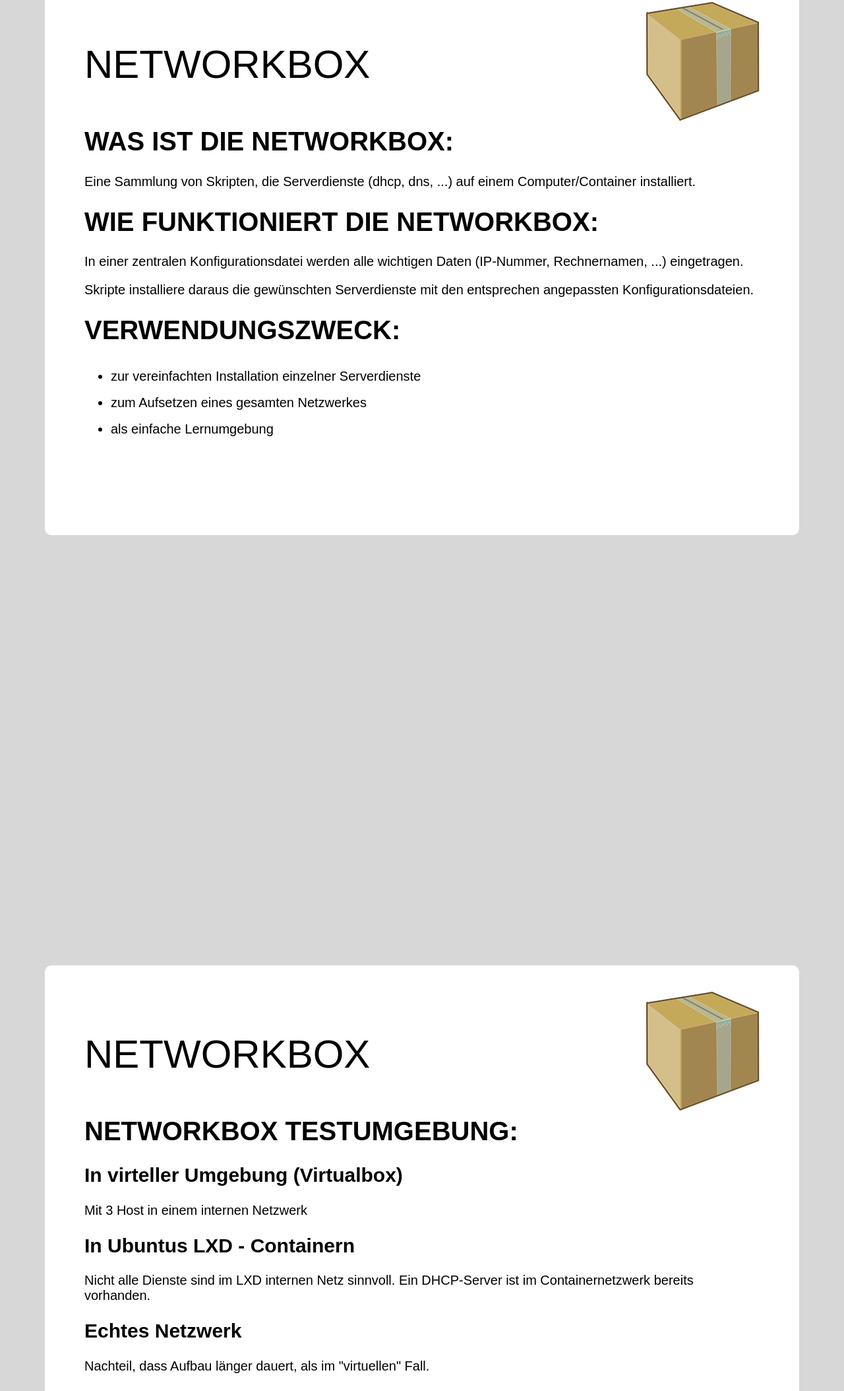
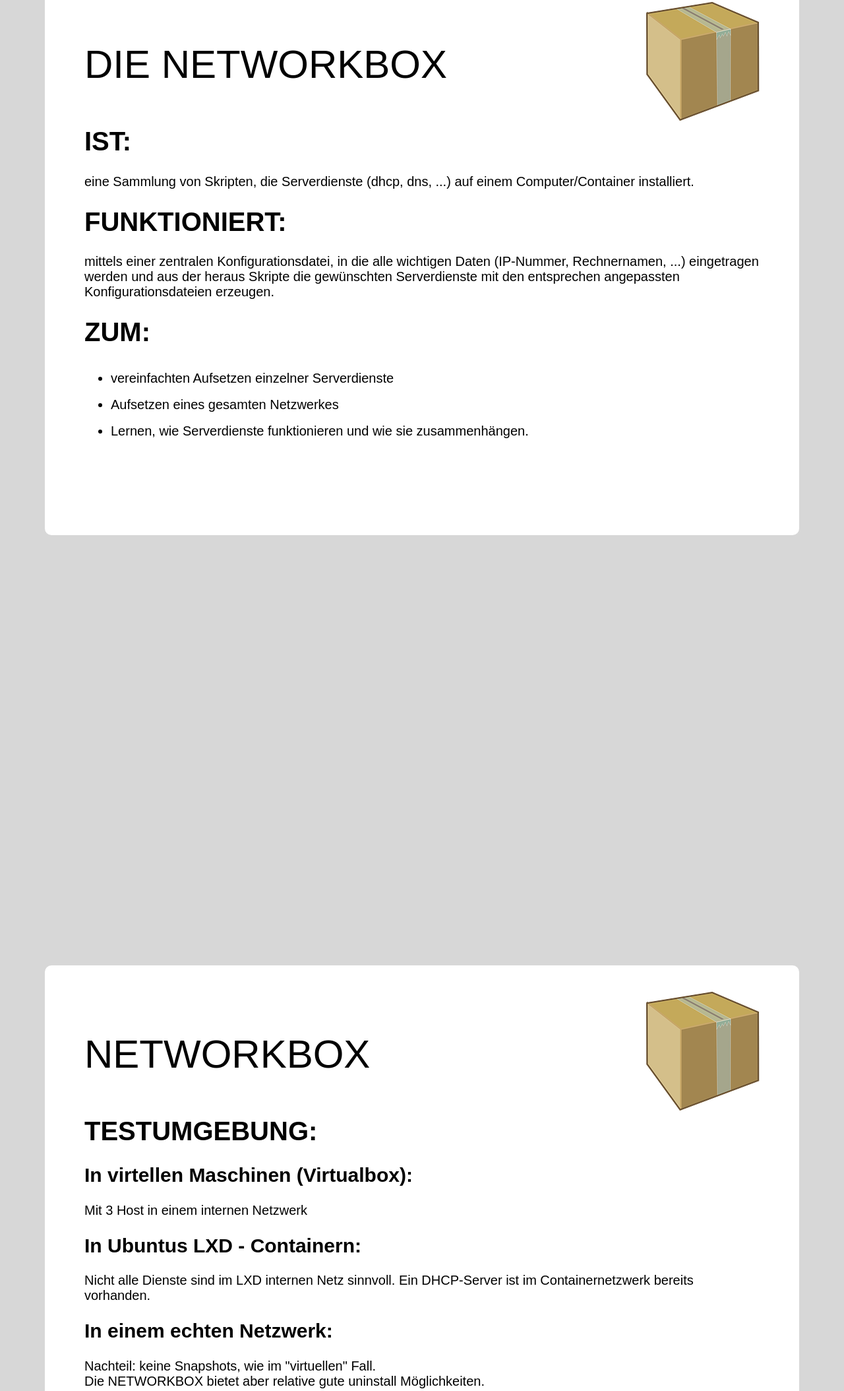
Before and after one commit to edvapp/networkbox, a plain HTML site: page presentation/overview.html in a window 1280 px wide. Shown: the part 13-2121 px from the top of the page at 66% size. Drawn offline with Linux system fonts and the light colour scheme.

Commit message:
better overview.html for presentation

```diff
--- a/presentation/overview.html
+++ b/presentation/overview.html
@@ -12,22 +12,23 @@
 <div id="impress">
 
 <!-- Line 1 y = -3000 -->
+
 	<div class="step slide-big" data-x="-3000" data-y="-3000">
 		<div class="gotoOverview"><a href="#overview"><img src="pictures/networkbox.png" alt="the networkbox" style="float:right"></a></div>
-		<p class="title">NETWORKBOX</p>
+		<p class="title">DIE NETWORKBOX</p>
 
-		<h1>WAS IST DIE NETWORKBOX:</h1>
-		<p>Eine Sammlung von Skripten, die Serverdienste (dhcp, dns, ...) auf einem Computer/Container installiert.</p>
+		<h1>IST:</h1>
+		<p>eine Sammlung von Skripten, die Serverdienste (dhcp, dns, ...) auf einem Computer/Container installiert.</p>
 
-		<h1>WIE FUNKTIONIERT DIE NETWORKBOX:</h1>
-		<p>In einer zentralen Konfigurationsdatei werden alle wichtigen Daten (IP-Nummer, Rechnernamen, ...) eingetragen.</p>
-		<p>Skripte installiere daraus die gewünschten Serverdienste mit den entsprechen angepassten Konfigurationsdateien.</p>
+		<h1>FUNKTIONIERT:</h1>
+		<p>mittels einer zentralen Konfigurationsdatei, in die alle wichtigen Daten (IP-Nummer, Rechnernamen, ...) eingetragen werden
+		 und aus der heraus Skripte die gewünschten Serverdienste mit den entsprechen angepassten Konfigurationsdateien erzeugen.</p>
 
-		<h1>VERWENDUNGSZWECK:</h1>
+		<h1>ZUM:</h1>
 		<ul>
-			<li>zur vereinfachten Installation einzelner Serverdienste</li>
-			<li>zum Aufsetzen eines gesamten Netzwerkes</li>
-			<li>als einfache Lernumgebung</li>
+			<li>vereinfachten Aufsetzen einzelner Serverdienste</li>
+			<li>Aufsetzen eines gesamten Netzwerkes</li>
+			<li>Lernen, wie Serverdienste funktionieren und wie sie zusammenhängen.</li>
 		</ul>
 	</div>
 
@@ -70,12 +71,12 @@
 		</ul>
 		Die Networkbox bietet nicht den Funktionsumfang der "Konkurrenz" hat aber folgende Vorteile:
 		<ul>
-			<li><strong>Transparenz:</strong> alle Skripte einsehbar</li>
+			<li><strong>hohe Transparenz:</strong> alle Skripte einsehbar</li>
 
 			<li><strong>überschaubare Komplexität:</strong> "nur" BASH Skripte müsssen gelesen werden
 			</li>
 
-			<li><strong>keine Koste, weil Open Source :-)</strong>
+			<li><strong>keine Kosten, weil Open Source :-)</strong>
 			</li>
 		</ul>
 	</div>
@@ -118,13 +119,13 @@
 		<div class="gotoOverview"><a href="#overview"><img src="pictures/networkbox.png" alt="the networkbox" style="float:right"></a></div>
 		<p class="title">NETWORKBOX</p>
 
-		<h1>NETWORKBOX TESTUMGEBUNG:</h1>
-		<h2>In virteller Umgebung (Virtualbox)</h2>
+		<h1>TESTUMGEBUNG:</h1>
+		<h2>In virtellen Maschinen (Virtualbox):</h2>
 		<p>Mit 3 Host in einem internen Netzwerk</p>
-		<h2>In Ubuntus LXD - Containern</h2>
+		<h2>In Ubuntus LXD - Containern:</h2>
 		<p>Nicht alle Dienste sind im LXD internen Netz sinnvoll. Ein DHCP-Server ist im Containernetzwerk bereits vorhanden.</p>
-		<h2>Echtes Netzwerk</h2>
-		<p>Nachteil, dass Aufbau länger dauert, als im "virtuellen" Fall.</p>
+		<h2>In einem echten Netzwerk:</h2>
+		<p>Nachteil: keine Snapshots, wie im "virtuellen" Fall. <br> Die NETWORKBOX bietet aber relative gute uninstall Möglichkeiten.</p>
 	</div>
 
 	<div class="step slide-big" data-x="-1500" data-y="-1500">
@@ -167,7 +168,7 @@
 	<div class="step slide-big" data-x="-3000" data-y="0">
 		<div class="gotoOverview"><a href="#overview"><img src="pictures/networkbox.png" alt="the networkbox" style="float:right"></a></div>
 		<p class="title">NETWORKBOX</p>
-		<h1>Grundinstallation eines Clients :</h1>
+		<h1>TFTP - Grundinstallation eines Clients:</h1>
 		<p>Die NETWORKBOX stellt alles zur Verfügung um eine Grundinstallation eines Ubuntu - Clients über das Netzwerk vorzunehmen.<p>
 		<p>Der Client muss dazu nur einen Eintrag für eine fixe IP in der dhcpd.conf besitzen </p>
 		<h2>Installationsablauf:</h2>
@@ -208,7 +209,7 @@
 	<div class="step slide-big" data-x="-1500" data-y="0">
 		<div class="gotoOverview"><a href="#overview"><img src="pictures/networkbox.png" alt="the networkbox" style="float:right"></a></div>
 		<p class="title">NETWORKBOX</p>
-		<h1>Grundinstallation eines Clients :</h1>
+		<h1>TFTP - Grundinstallation eines Clients:</h1>
 		<h2>Automatische Konfiguration mit Hilfe des preseed.cfg Files:</h2>
 		<ul>
 			<li>d-i debian-installer/locale string de_AT</li>
@@ -230,6 +231,7 @@
 		<div class="gotoOverview"><a href="#overview"><img src="pictures/networkbox.png" alt="the networkbox" style="float:right"></a></div>
 		<p class="title">NETWORKBOX</p>
 		<h1>L(inux)A(utomatic)U(date)S(ystem) = LAUS :-)</h1>
+		<h2>Zur Konfiguration vieler Linux - Clients:</h2>
 		<p>Viele verschiedene Gruppen von Linux - Clients werden mittels LAUS auf folgende Art verwaltet:</p>
 		<ul>
 			<li>einfach => nur 2 Skripte bilden die Basis</li>
@@ -241,9 +243,8 @@
 	<div class="step slide-big" data-x="-1500" data-y="1500">
 		<div class="gotoOverview"><a href="#overview"><img src="pictures/networkbox.png" alt="the networkbox" style="float:right"></a></div>
 		<p class="title">NETWORKBOX</p>
-		<h1>Installation eines Clients:</h1>
-		<h2>L(inux)A(utomatic)U(date)S(ystem) = LAUS :-)</h2>
-		<h3>Funktionsweise:</h3>
+		<h1>L(inux)A(utomatic)U(date)S(ystem) = LAUS :-)</h1>
+		<h2>Funktionsweise:</h2>
 		<table style="width:100%">
 			<tr>
 				<td><strong>LAUS - CLIENT</strong></td>
```
